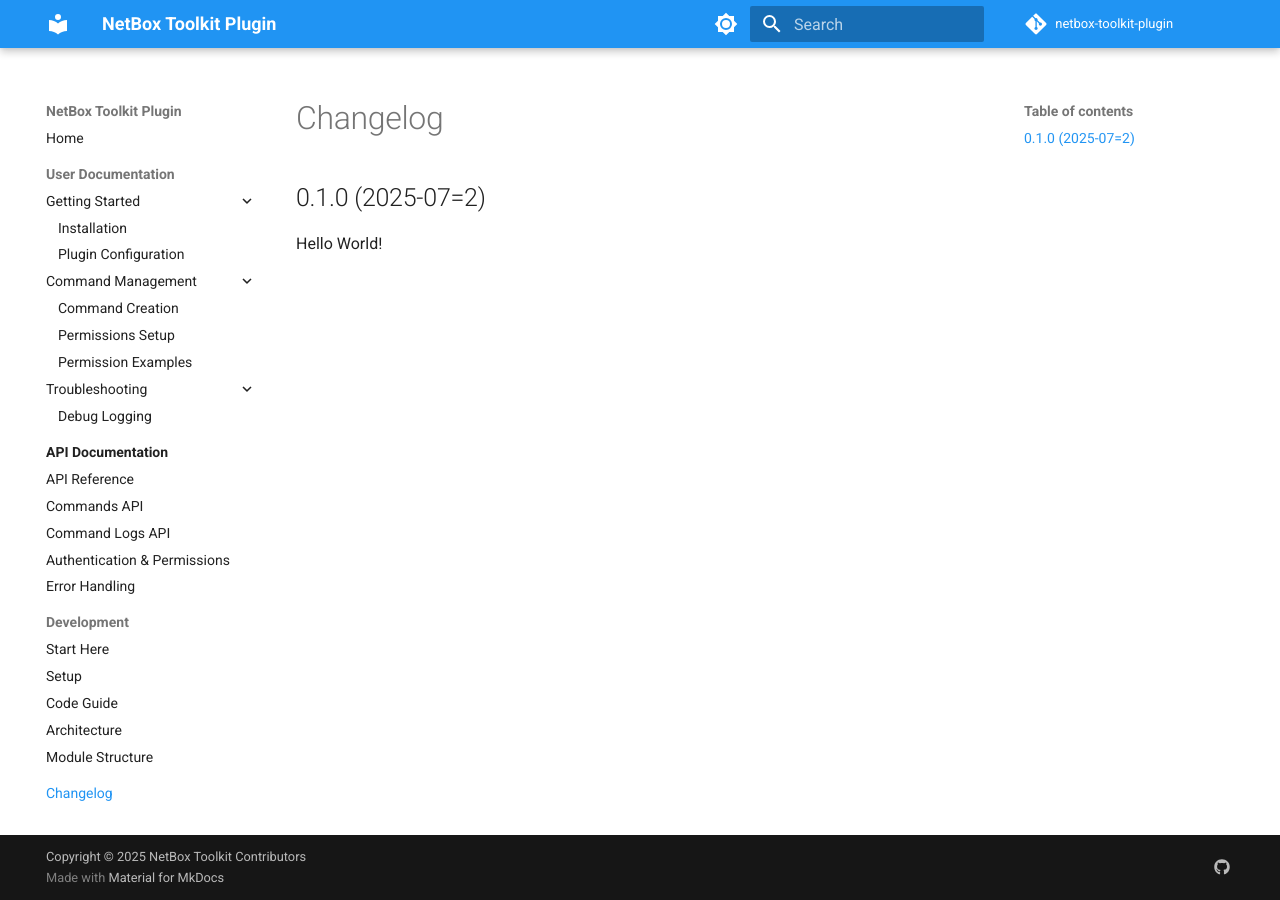
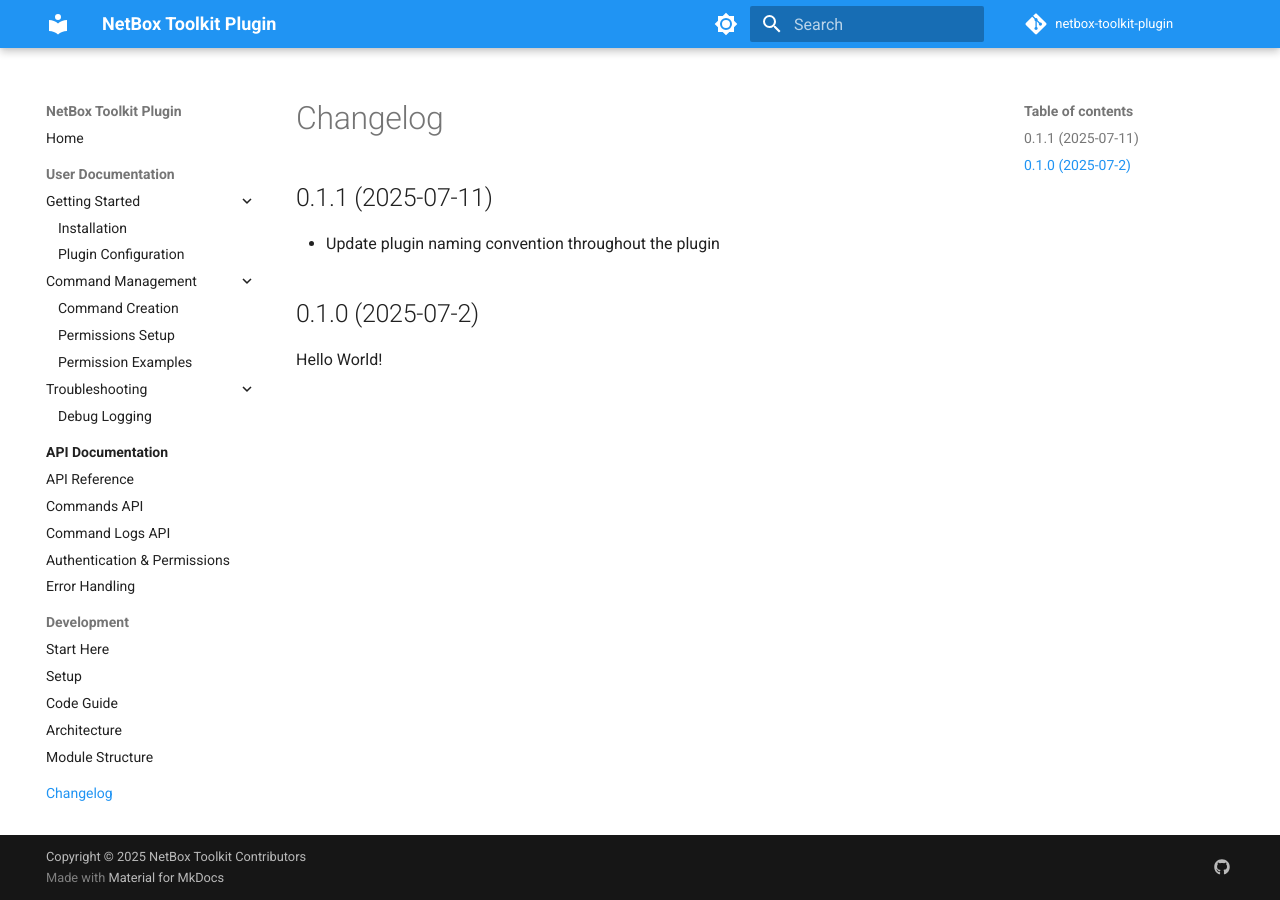
Before and after one commit to bonzo81/netbox-toolkit-plugin, an MkDocs documentation site: the page built from docs/changelog.md, in a window 1280 px wide. Built offline with MkDocs 1.6.1 and Material for MkDocs 9.7.7, drawn with Linux system fonts in a browser that asks for light colours; comment, search, counter and statistics services are not loaded; the version menu is left out.

Commit message:
Bump version to 0.1.1

```diff
--- a/docs/changelog.md
+++ b/docs/changelog.md
@@ -1,5 +1,9 @@
 # Changelog
 
-## 0.1.0 (2025-07=2)
+## 0.1.1 (2025-07-11)
+
+* Update plugin naming convention throughout the plugin
+
+## 0.1.0 (2025-07-2)
 
 Hello World!
--- a/netbox_toolkit_plugin/__init__.py
+++ b/netbox_toolkit_plugin/__init__.py
@@ -1,7 +1,7 @@
 from netbox.plugins import PluginConfig
 
 __author__ = "Andy Norwood"
-__version__ = "0.1.0"
+__version__ = "0.1.1"
 
 
 class ToolkitPluginConfig(PluginConfig):
--- a/pyproject.toml
+++ b/pyproject.toml
@@ -7,7 +7,7 @@ build-backend = "setuptools.build_meta"
 
 [project]
 name = "netbox-toolkit-plugin"
-version = "0.1.0"
+version = "0.1.1"
 authors = [
     {name = "Andy Norwood"},
 ]
```
